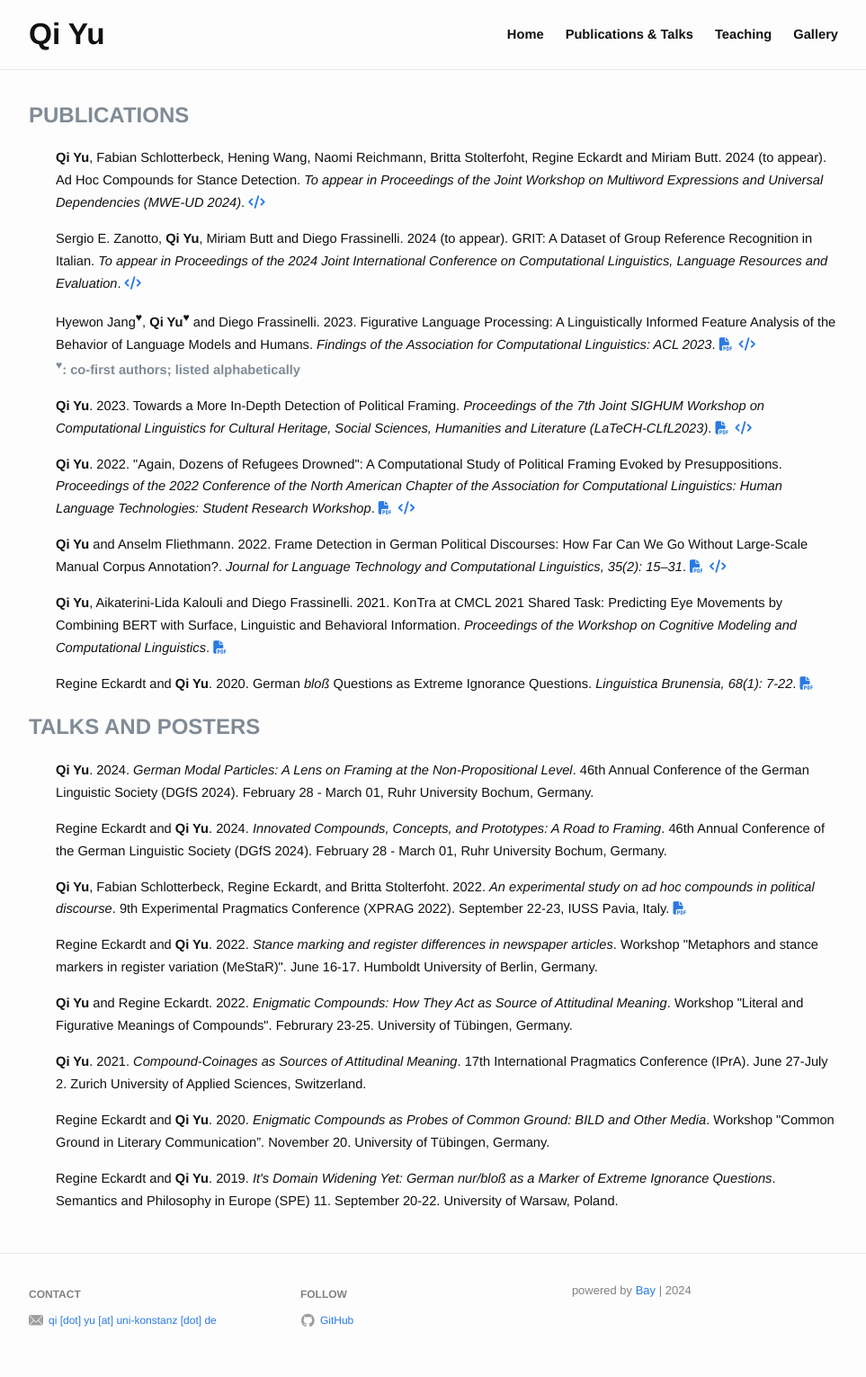
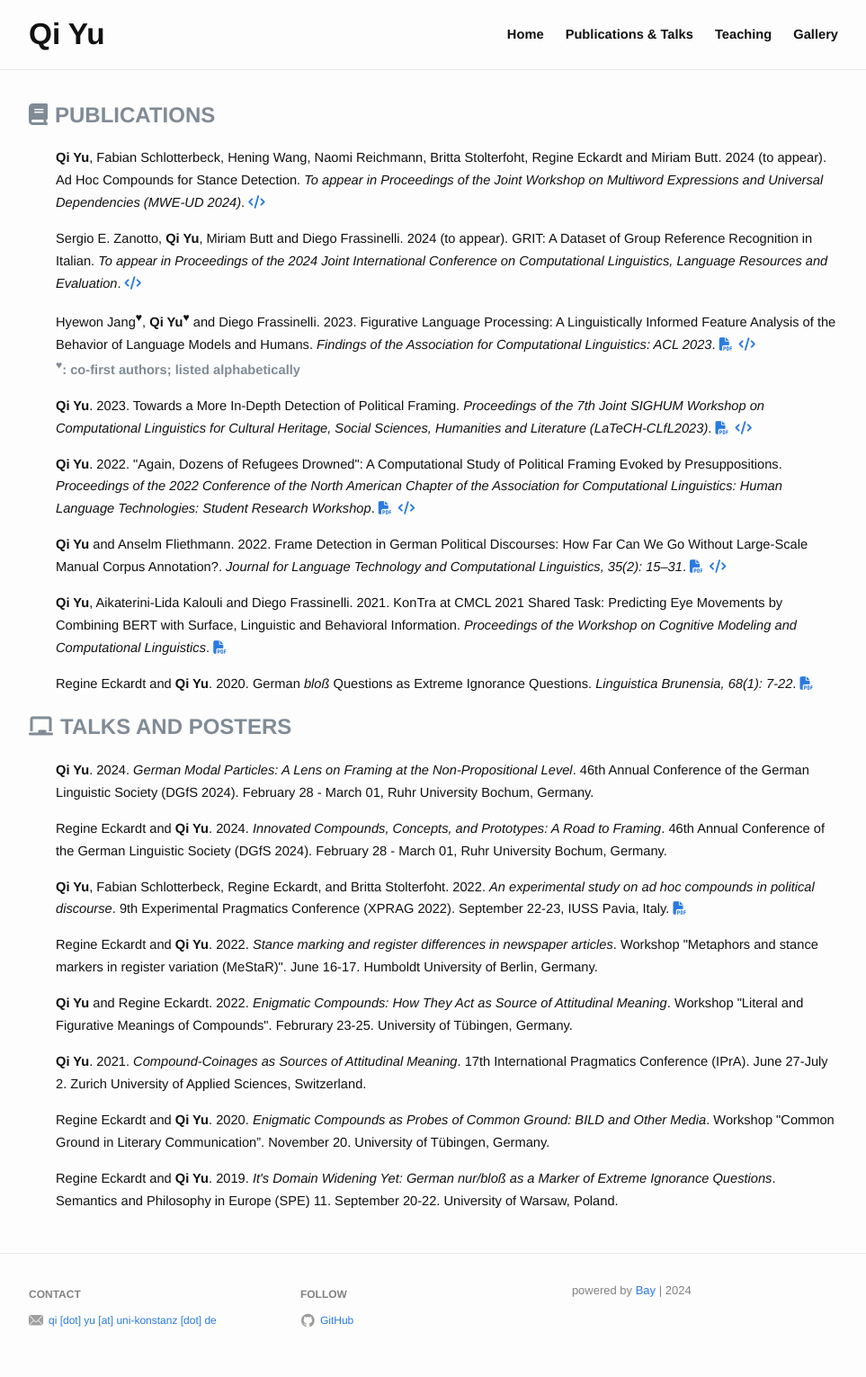
Before and after one commit to qi-yu/qi-yu.github.io, a Jekyll site: the page built from publication.md, in a window 1280 px wide. Shown: the whole page at 90% size, without its empty margins (158-1121 px from the left). Built offline with Jekyll 4.4.1, drawn with Linux system fonts in a browser that asks for light colours; nearby versions of some CDN libraries.

Commit message:
updated format

```diff
--- a/_layouts/publication.html
+++ b/_layouts/publication.html
@@ -8,7 +8,12 @@
     <div class="page-content">
       <div class="wrapper">
         {% for category in page.categories %}
-        <h1 class="page-heading">{{ category.name }}</h1>
+          {% if category.name == "PUBLICATIONS" %}
+            <h1 class="page-heading"><i class="fa-solid fa-book" style="padding-right: 0.5rem"></i>{{ category.name }}</h1>
+          {% endif %}
+          {% if category.name == "TALKS AND POSTERS" %}
+            <h1 class="page-heading"><i class="fa-solid fa-chalkboard" style="padding-right: 0.5rem"></i>{{ category.name }}</h1>
+          {% endif %}
         {% for section in category.sections %}
         <div class="work">
           <!--h3 {{ section.year }}
--- a/_layouts/teaching.html
+++ b/_layouts/teaching.html
@@ -7,7 +7,7 @@
 
     <div class="page-content">
       <div class="wrapper">
-        <h1 class="page-heading">{{ page.title }}</h1>
+        <h1 class="page-heading"><i class="fa-solid fa-person-chalkboard" style="padding-right: 0.5rem"></i>{{ page.title }}</h1>
         <div class="work">
           <p>During my doctoral research. I instructed various Python programming courses and developed my own learning resources for Python-beginners.
           Check out <b><a href="https://github.com/qi-yu/teaching-materials-python">this repository</a></b> for an extensive collection.</p>
```
Also changed, not shown: index.md (+2 -2 lines), 4 other files.
